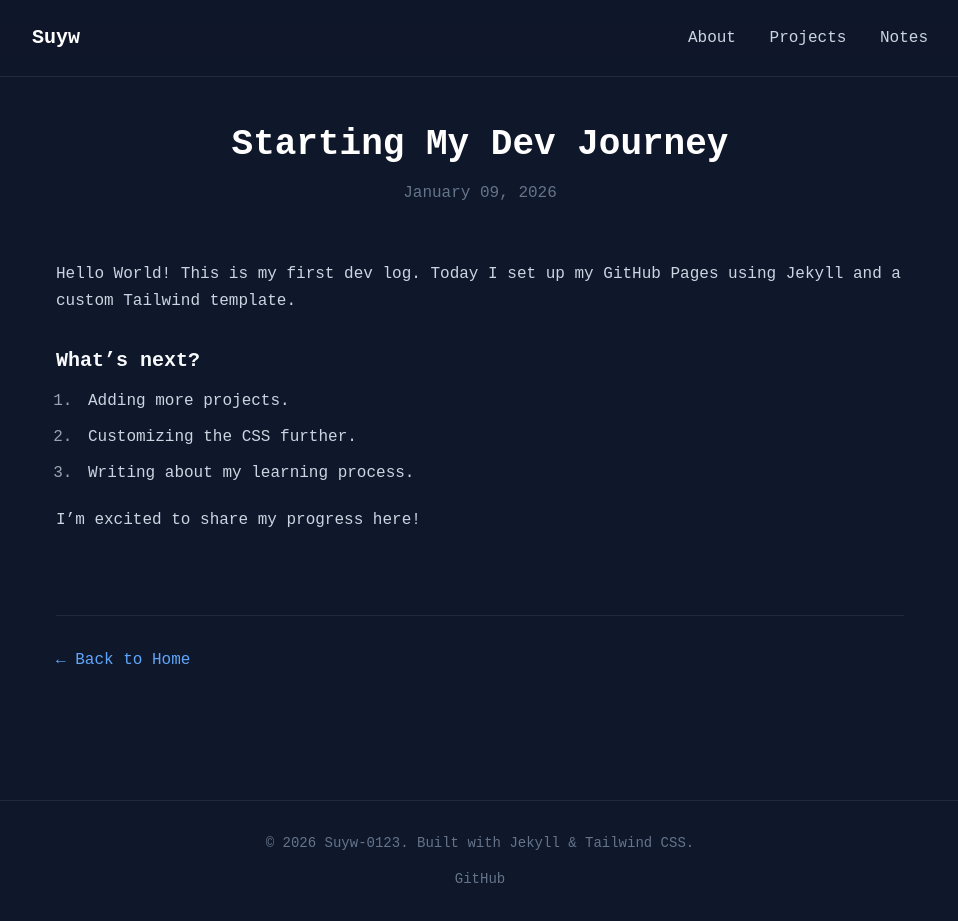
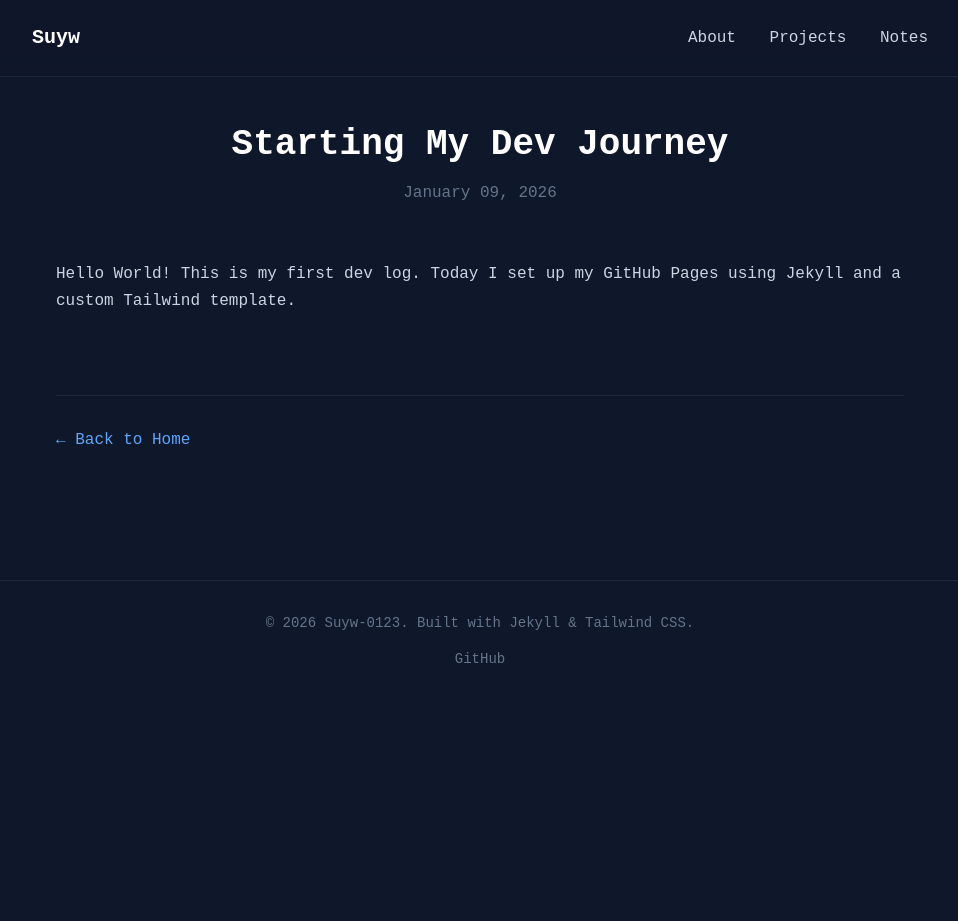
Before and after one commit to Suyw-0123/Suyw-0123.github.io, a Jekyll site: the page built from _posts/2026-01-09-hello-world.md, in a window 1280 px wide and 921 px high. Shown: the whole window, without its empty margins (160-1118 px from the left). Built offline with Jekyll 4.4.1, drawn with Linux system fonts in a browser that asks for light colours; nearby versions of some CDN libraries.

```diff
--- a/_posts/2026-01-09-hello-world.md
+++ b/_posts/2026-01-09-hello-world.md
@@ -5,10 +5,3 @@
 ---
 
 Hello World! This is my first dev log. Today I set up my GitHub Pages using Jekyll and a custom Tailwind template.
-
-### What's next?
-1. Adding more projects.
-2. Customizing the CSS further.
-3. Writing about my learning process.
-
-I'm excited to share my progress here!
```
Also changed, not shown: _posts/2026-03-13-my-dev-setup-pragmatic.md (added, +43 -0 lines), index.html (+8 -5 lines).
